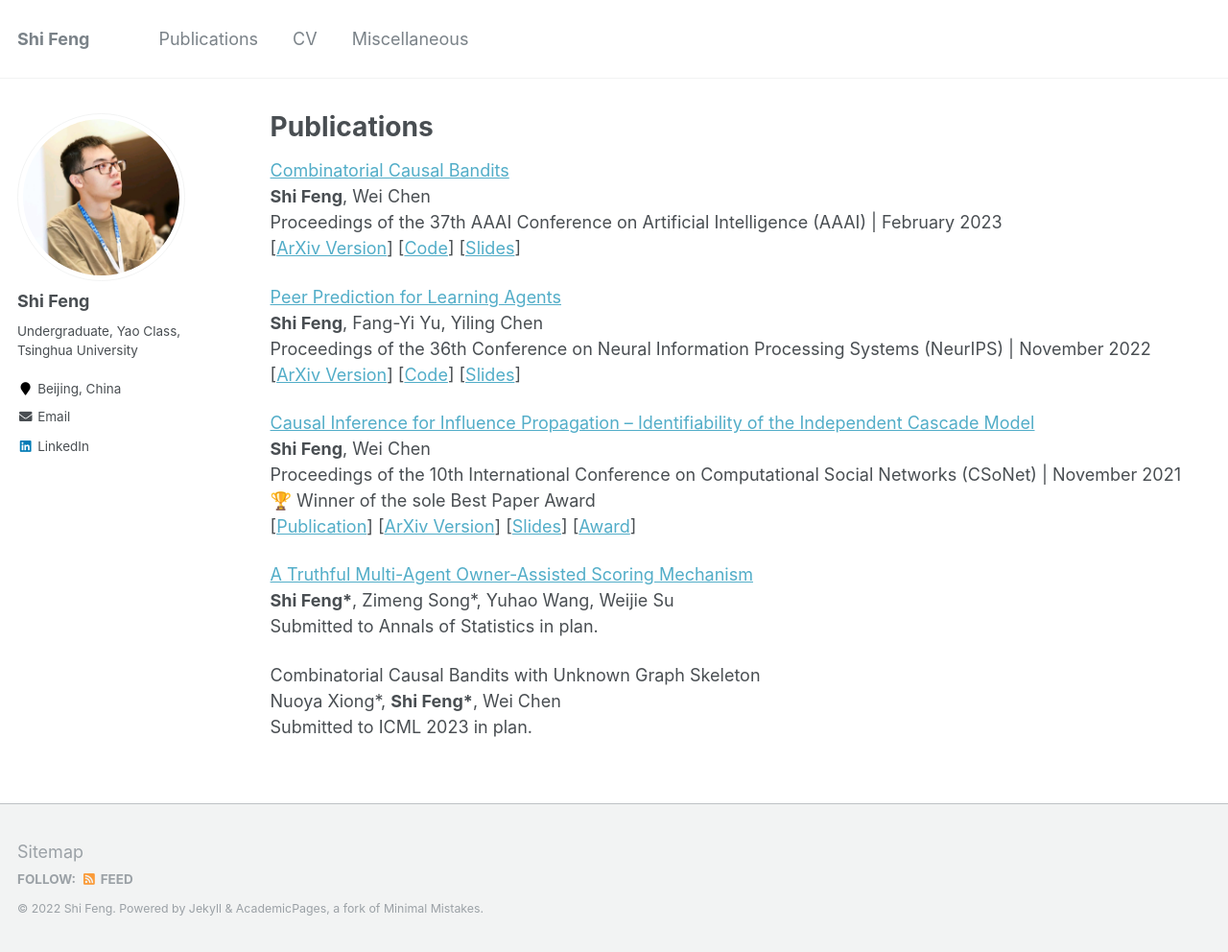
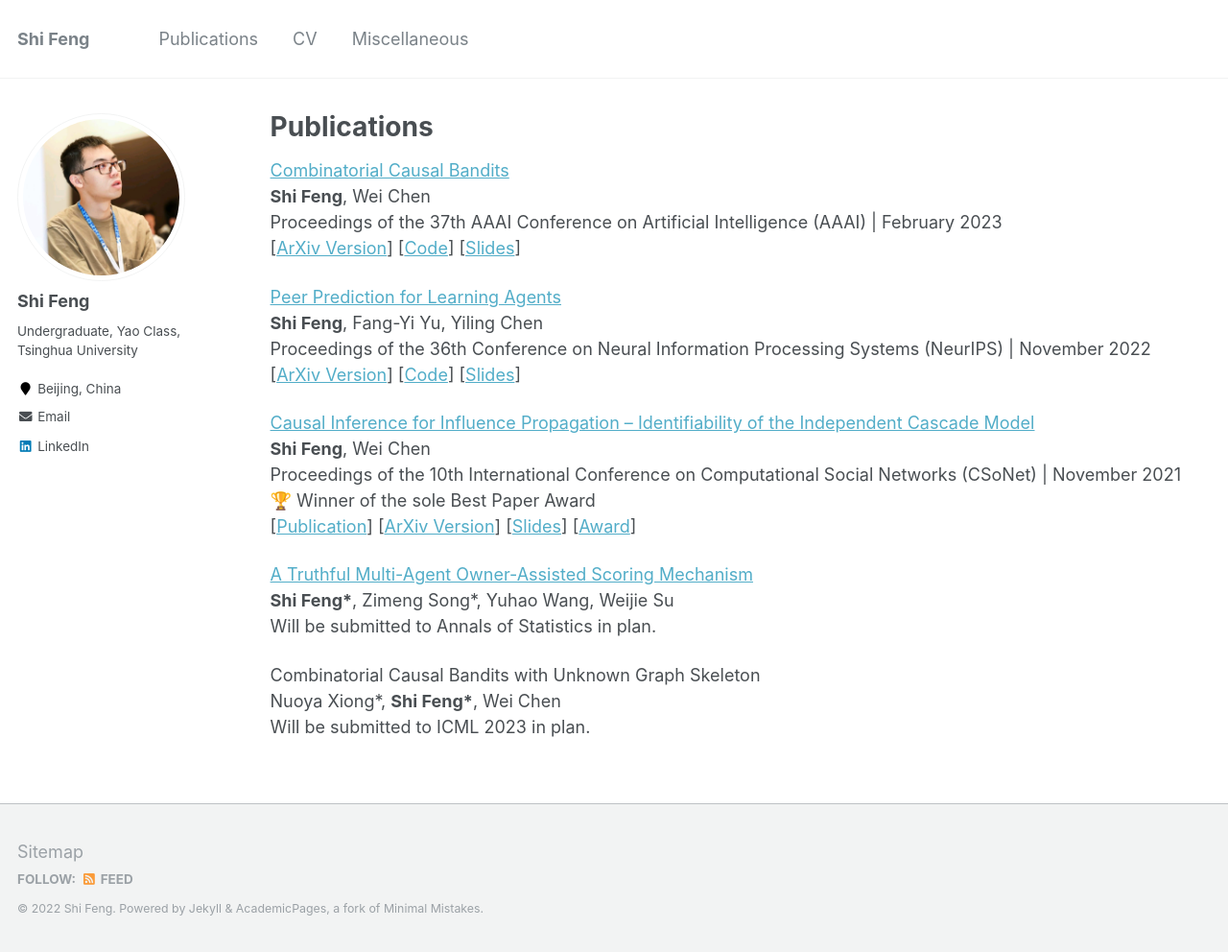
Before and after one commit to fengtony686/fengshi.link, a Jekyll site: the page built from _pages/publications.md, in a window 1280 px wide and 992 px high. Shown: the whole window at 96% size. Built offline with Jekyll 4.4.1, drawn with Linux system fonts in a browser that asks for light colours.

Commit message:
update pub

```diff
--- a/_pages/publications.md
+++ b/_pages/publications.md
@@ -34,8 +34,8 @@ Proceedings of the 10th International Conference on Computational Social Network
 
 [A Truthful Multi-Agent Owner-Assisted Scoring Mechanism](/files/owner_assist.pdf)\\
 **Shi Feng\***, Zimeng Song\*, Yuhao Wang, Weijie Su\\
-Submitted to Annals of Statistics in plan.
+Will be submitted to Annals of Statistics in plan.
 
 Combinatorial Causal Bandits with Unknown Graph Skeleton\\
 Nuoya Xiong\*, **Shi Feng\***, Wei Chen\\
-Submitted to ICML 2023 in plan.
+Will be submitted to ICML 2023 in plan.
```
